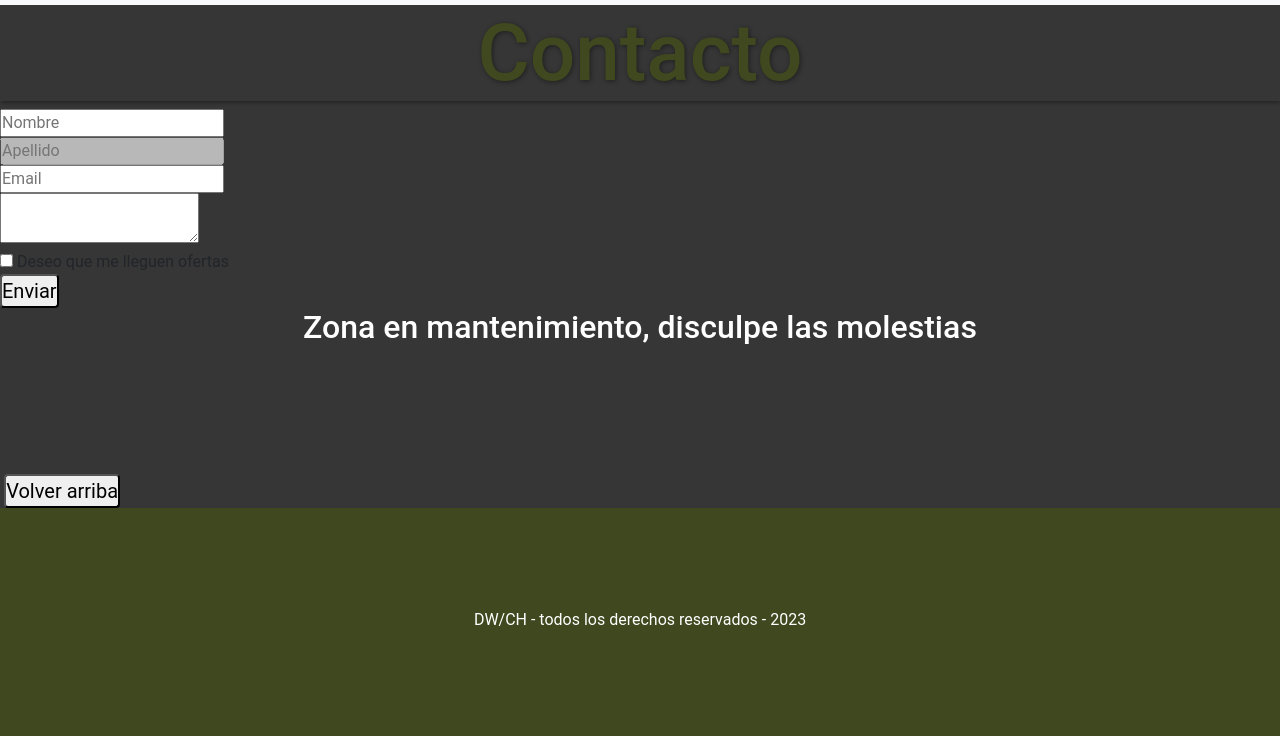
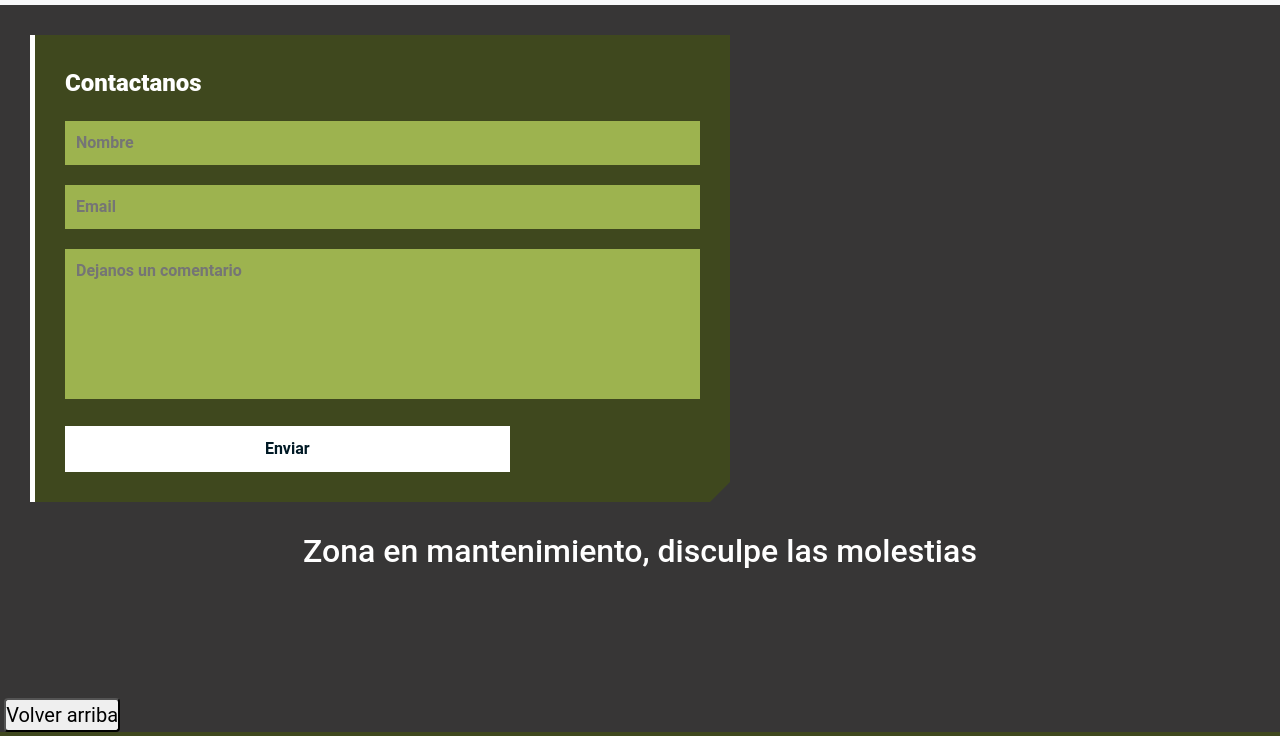
Before and after one commit to Crycsus14/SebastianRubio-EntregaFinal-46980, a website: page html/Contacto.html in a window 1280 px wide. Shown: the part 64-800 px from the top of the page. Drawn offline with nearby package versions, Linux system fonts and the light colour scheme; files whose address does not match are found by name.

Commit message:
formulario-contacto

```diff
--- a/html/Contacto.html
+++ b/html/Contacto.html
@@ -35,15 +35,7 @@
              <li class="nav-item">
                <a class="nav-link" href="./Contacto.html">Contacto</a>
              </li>
-             <!-- <li class="nav-item dropdown">
-               <a class="nav-link dropdown-toggle" href="./Contacto.html" role="button" data-bs-toggle="dropdown" aria-expanded="false">
-                 Contacto
-               </a> -->
-               <!-- <ul class="dropdown-menu">
-                 <li><a class="dropdown-item" href="#">Action</a></li>
-                 <li><a class="dropdown-item" href="#">Another action</a></li>
-                 <li><a class="dropdown-item" href="#">Something else here</a></li>
-               </ul> -->
+
              </li>
            </ul>
          </div>
@@ -53,31 +45,19 @@
 </header>
 
 <!-- Contenido - Inicio -->
-<section class="form_container">
-  <H2 class="titulo_mates"> Contacto </H2>
-  <form action="" class="form__contacto">
-    <div class="form__control">
-      <input type="text" placeholder="Nombre" required/>
-    </div>
-    <div class="form__control">
-      <input type="text" placeholder="Apellido" disabled/>
-    </div>
-    <div class="form__control">
-      <input type="email" placeholder="Email" required/>
-    </div>
 
-    <div class="form__control">
-      <textarea placeholder="Mensaje">
-      </textarea>
-    </div>
-    <div class="form__control">
-      <input type="checkbox" id="Info"/>
-      <label for="Info">Deseo que me lleguen ofertas</label>
-    </div>
-    <div class="form__control">
-      <button type="submit"  class="boton_abajo">Enviar</button>
-    </div>
-  </form>
+<section>
+<div class="formulario-container">
+  <div class="formulario">
+      <span class="encabezado-form">Contactanos</span>
+      <input placeholder="Nombre" type="text" class="input">
+      <input placeholder="Email" id="mail" type="email" class="input">
+      <textarea placeholder="Dejanos un comentario" rows="10" cols="30" id="message" name="message" class="area-texto"></textarea>
+      <div class="boton-container">
+      <div class="send-boton">Enviar</div>
+  </div>
+</div>
+</div>
 </section>
 
 <div class="zona_container">
--- a/scss/style.scss
+++ b/scss/style.scss
@@ -5,16 +5,7 @@
 html{
 
 }
-/* nav.navegacion{
-   width: 100%;
-   background-color: rgb(63, 72, 30);
-   display:flex;
-   justify-items: center space-between;
-   align-items: center;
-   align-self:flex-end; */
 
-   /* }
-   */
    .navegacion .logo_container{
 
    }
@@ -101,15 +92,89 @@ body{
 
 
 }
-.formulario {
-   border: 1px solid black;
-   justify-items: auto;
-   width: 80% ;
-   height: 200px;
-   overflow: auto;
-   background-color: rgb(180, 180, 180);
+/* Formulario  - Contacto */
 
-}
+
+ .formulario-container {
+   max-width: 700px;
+   margin: 30px;
+   background-color:rgb(63, 72, 30);
+   padding: 30px;
+   border-left: 5px solid white;
+   clip-path: polygon(0 0, 100% 0, 100% calc(100% - 20px), calc(100% - 20px) 100%, 0 100%);
+ }
+
+ .encabezado-form {
+   display: block;
+   color: white;
+   font-size: 1.5rem;
+   font-weight: 800;
+   margin-bottom: 20px;
+ }
+
+ .formulario-container .formulario .input {
+   color: white;
+   width: 100%;
+   background-color: rgb(157, 179, 79);
+   border: none;
+   outline: none;
+   padding: 10px;
+   margin-bottom: 20px;
+   font-weight: bold;
+   transition: all 0.2s ease-in-out;
+   border-left: 1px solid transparent;
+ }
+
+ .formulario-container .formulario .input:focus {
+   border-left: 5px solid white;
+ }
+
+ .formulario-container .formulario .area-texto {
+   width: 100%;
+   padding: 10px;
+   border: none;
+   outline: none;
+   background-color: rgb(157, 179, 79);
+   color: white;
+   font-weight: bold;
+   resize: none;
+   max-height: 150px;
+   margin-bottom: 20px;
+   border-left: 1px solid transparent;
+   transition: all 0.2s ease-in-out;
+ }
+
+ .formulario-container .formulario .area-texto:focus {
+   border-left: 5px solid white;
+ }
+
+ .formulario-container .formulario .boton-container {
+   display: flex;
+   gap: 10px;
+ }
+
+ .formulario-container .formulario .boton-container .send-boton {
+   flex-basis: 70%;
+   background: white;
+   padding: 10px;
+   color: #001925;
+   text-align: center;
+   font-weight: bold;
+   border: 1px solid transparent;
+   transition: all 0.2s ease-in-out;
+ }
+
+ .formulario-container .formulario .boton-container .send-boton:hover {
+   background: transparent;
+   border: 1px solid  rgb(157, 179, 79);
+   color:  rgb(157, 179, 79);
+
+ }
+
+
+
+/*Fin formulario*/
+
 .preguntas {
    border: 1px solid black;
    justify-items: auto;
```
Also changed, not shown: css/style.css, 1 other file.
